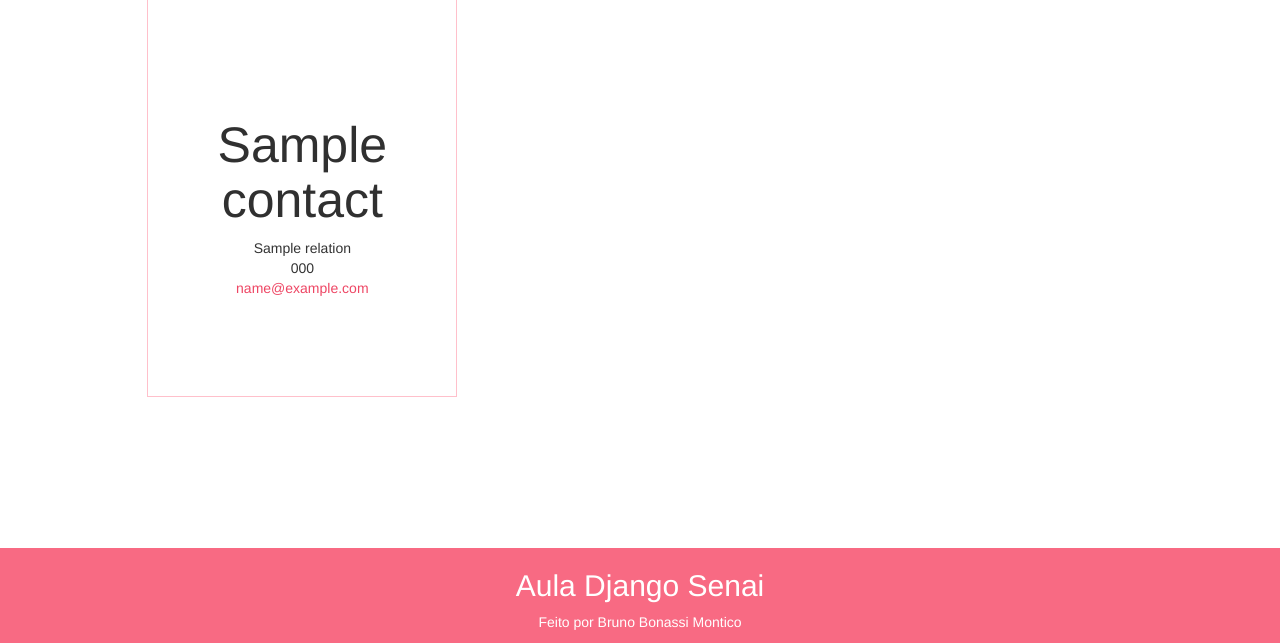
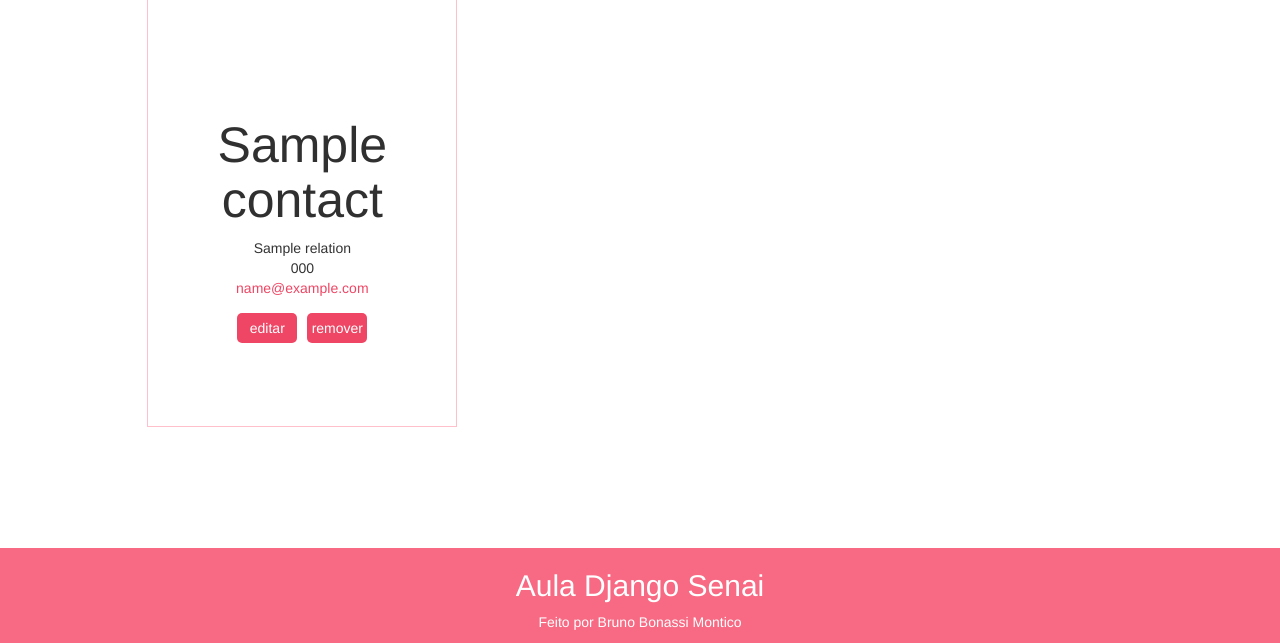
Before and after one commit to BrunoBmontico/aulaDjango, a Django app: template mycontacts/templates/mycontacts/show.html in a window 1280 px wide. Shown: the part 157-800 px from the top of the page. Run offline with Django 5.2, Linux system fonts and the light colour scheme; the template is opened without the code that fills it: most values are stand-ins (such as "Sample title", 1, 10 or a date in 2020); some libraries are stand-ins or nearby versions.

Commit message:
css dos btn feitos

```diff
--- a/mycontacts/static/css/show.css
+++ b/mycontacts/static/css/show.css
@@ -5,6 +5,32 @@ html{
 	font-size: 50px;
 	color: #303030;
 	text-decoration: none;
+}
+
+.container-btn{
+	width: 100%;
+	height: 30px;
+	display: flex;
+	justify-content: center;
+	align-items: center;
+	gap: 10px;
+}
+
+.btn-show{
+	margin-top: 30px;
+	background-color: #EE4664;
+	color: #fff;
+	border: none;
+	border-radius: 5px;
+	width: 60px;
+	height: 30px;
+}
+
+.btn-show:hover{
+	border: 1.5px solid #EE4664;
+	background-color: transparent;
+	color: #F86A83;
+	transition: .2s
 }
 
 .grid {
--- a/mycontacts/templates/mycontacts/show.html
+++ b/mycontacts/templates/mycontacts/show.html
@@ -12,6 +12,10 @@
             <div class="relation">{{ contact.relation }}</div>
             <div class="phone">{{ contact.phone }}</div>
             <div class="email"><a href='{{ contact.email }}' id="email-link">{{ contact.email }}</a> </div>
+            <div class="container-btn">
+                <button class="btn-show">editar</button>
+                <button class="btn-show">remover</button>
+            </div>
         </div>
     </li>
     {%  endfor %}
```
